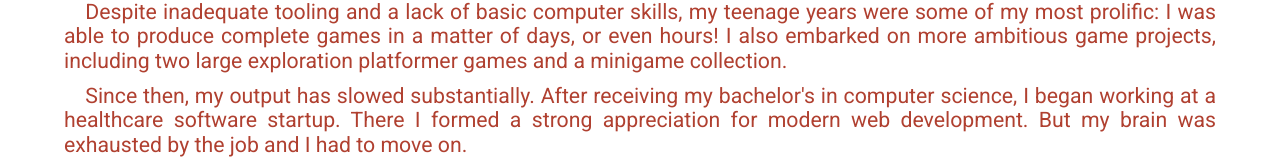
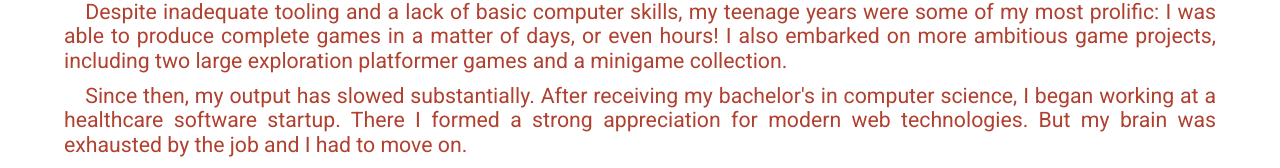
Before and after one commit to hubol/hubfolio, a Next.js app: page / in a window 1280 px wide. Shown: the part 984-1152 px from the top of the page. Built offline with nearby package versions, Linux system fonts and the light colour scheme.

Commit message:
Correct bio text

```diff
--- a/components/BioArticle.tsx
+++ b/components/BioArticle.tsx
@@ -8,7 +8,7 @@ export function BioArticle()
             <h2>You wanna know the real me?<PlaySoundButton text={"\"Hello Worst\""} url={"hello-worst-sample.mp3"} flavor={"dark"}/></h2>
             <p>Much of my youth was spent in front of a computer screen. When my family got internet access, my CD-ROM collection was abandoned and I began playing freeware independent games. One such game was so exciting and inspirational to me that I reached out to its creator, Oddwarg. We soon developed a relationship where I would pester him for advice and code samples and he would deliver in a week or so. Through this mentorship and by leveraging a decompiler, I learned how to create computer games.</p>
             <p>Despite inadequate tooling and a lack of basic computer skills, my teenage years were some of my most prolific: I was able to produce complete games in a matter of days, or even hours! I also embarked on more ambitious game projects, including two large exploration platformer games and a minigame collection.</p>
-            <p>Since then, my output has slowed substantially. After receiving my bachelor's in computer science, I began working at a healthcare software startup. There I formed a strong appreciation for modern web development. But my brain was exhausted by the job and I had to move on.</p>
+            <p>Since then, my output has slowed substantially. After receiving my bachelor's in computer science, I began working at a healthcare software startup. There I formed a strong appreciation for modern web technologies. But my brain was exhausted by the job and I had to move on.</p>
             <p>Now I am a college instructor, encouraging learners to explore software development to realize their creative goals.</p>
         </section>
         <style jsx>{`
```
